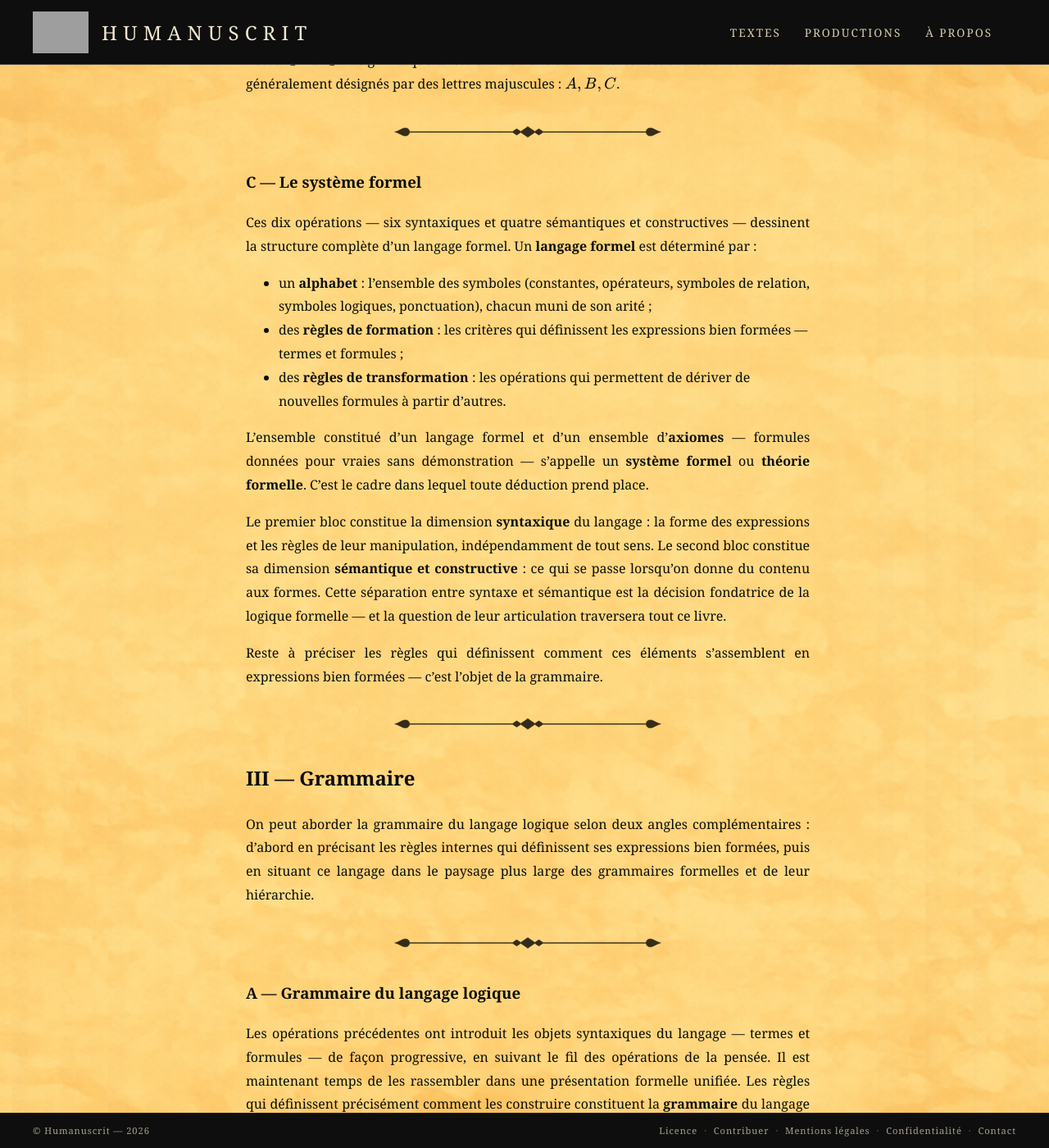
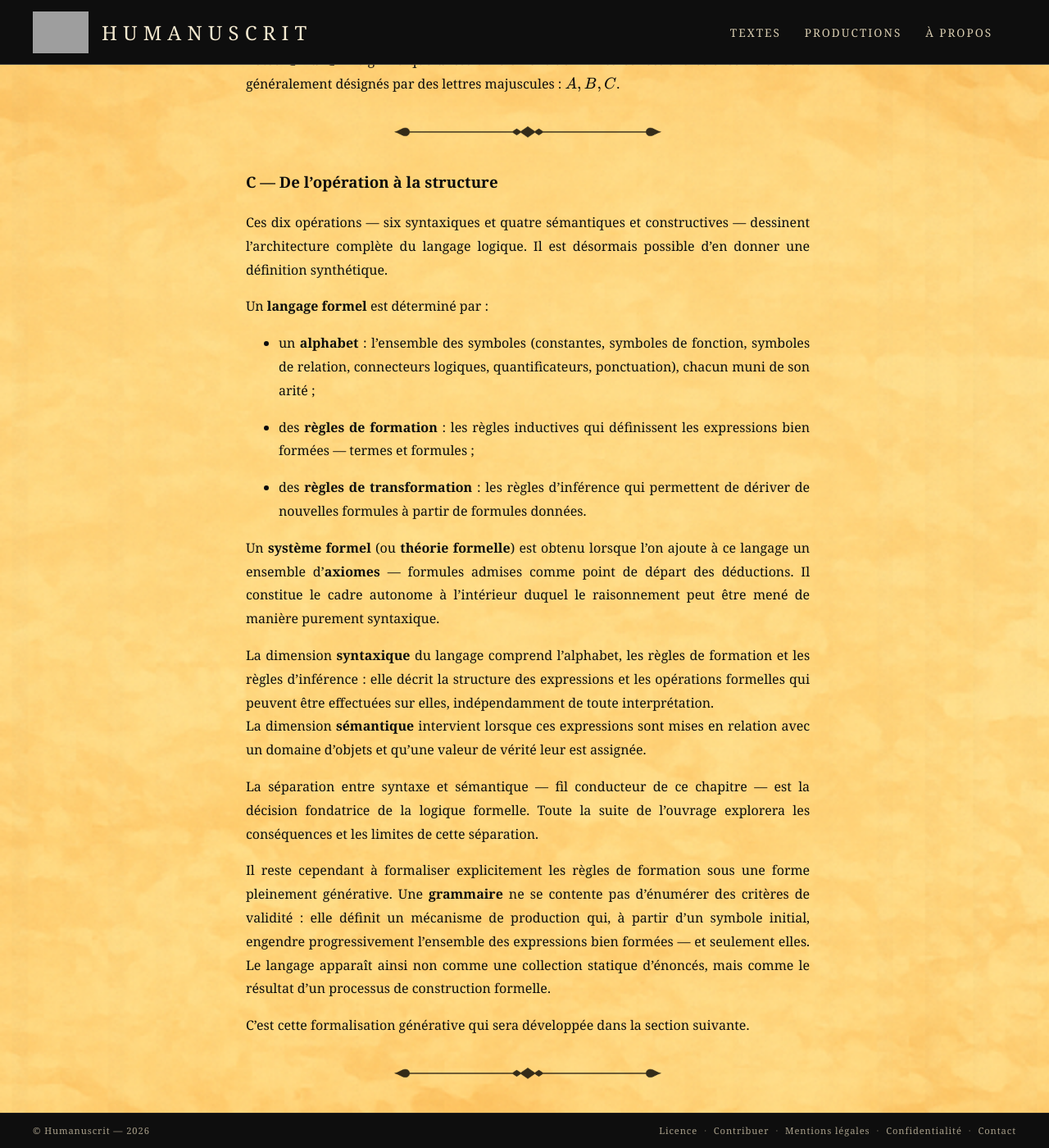
Before and after one commit to maxcarriere/humanuscrit, a Jekyll site: the page built from textes/reflexions/chap1_langage.md, in a window 1280 px wide and 1400 px high, scrolled down 10959 px. Shown: the whole window at 82% size. Built offline with Jekyll 4.4.1, drawn with Linux system fonts in a browser that asks for light colours; some of the changed text lies outside the part shown; grey boxes are pictures that could not be loaded.

```diff
--- a/textes/reflexions/chap1_langage.md
+++ b/textes/reflexions/chap1_langage.md
@@ -26,9 +26,9 @@ Un langage repose sur un **alphabet** : un ensemble de symboles distincts. La d
 
 Quelques exemples d'alphabets :
 
-- Arithmétique : $\\\{\ 0, 1, 2, \ldots, 9,\ +,\ \times,\ =,\ (,\ )\ \\ \}$
-- Logique : $\\\{\ p, q, r,\ \neg,\ \land,\ \lor,\ \rightarrow,\ (,\ )\ \\ \}$
-- Binaire : $\\\{\ 0, 1\ \\ \}$
+- Arithmétique : $\{\ 0, 1, 2, \ldots, 9,\ +,\ \times,\ =,\ (,\ )\ \}$
+- Logique : $\{\ p, q, r,\ \neg,\ \land,\ \lor,\ \rightarrow,\ (,\ )\ \}$
+- Binaire : $\{\ 0, 1\ \}$
 
 À partir de cet alphabet, on forme des **mots** (ou **expressions**) : des suites finies de symboles alignés de façon linéaire. $0 + 1$, $p \land q$, $01101$ sont des mots. La finitude est essentielle : ni l'humain ni la machine ne peuvent écrire ou lire un texte infini — ce n'est pas une contrainte arbitraire, mais le reflet d'une limite fondamentale de tout système de communication réel.
 
@@ -231,19 +231,28 @@ Cette forme de sélection est pour l'instant naïve : rien ne garantit que toute
 
 ---
 
-### C — Le système formel
+### C — De l’opération à la structure
 
-Ces dix opérations — six syntaxiques et quatre sémantiques et constructives — dessinent la structure complète d'un langage formel. Un **langage formel** est déterminé par :
+Ces dix opérations — six syntaxiques et quatre sémantiques et constructives — dessinent l’architecture complète du langage logique. Il est désormais possible d’en donner une définition synthétique.
 
-- un **alphabet** : l'ensemble des symboles (constantes, opérateurs, symboles de relation, symboles logiques, ponctuation), chacun muni de son arité ;
-- des **règles de formation** : les critères qui définissent les expressions bien formées — termes et formules ;
-- des **règles de transformation** : les opérations qui permettent de dériver de nouvelles formules à partir d'autres.
+Un **langage formel** est déterminé par :
 
-L'ensemble constitué d'un langage formel et d'un ensemble d'**axiomes** — formules données pour vraies sans démonstration — s'appelle un **système formel** ou **théorie formelle**. C'est le cadre dans lequel toute déduction prend place.
+- un **alphabet** : l’ensemble des symboles (constantes, symboles de fonction, symboles de relation, connecteurs logiques, quantificateurs, ponctuation), chacun muni de son arité ;
 
-Le premier bloc constitue la dimension **syntaxique** du langage : la forme des expressions et les règles de leur manipulation, indépendamment de tout sens. Le second bloc constitue sa dimension **sémantique et constructive** : ce qui se passe lorsqu'on donne du contenu aux formes. Cette séparation entre syntaxe et sémantique est la décision fondatrice de la logique formelle — et la question de leur articulation traversera tout ce livre.
+- des **règles de formation** : les règles inductives qui définissent les expressions bien formées — termes et formules ;
 
-Reste à préciser les règles qui définissent comment ces éléments s'assemblent en expressions bien formées — c'est l'objet de la grammaire.
+- des **règles de transformation** : les règles d’inférence qui permettent de dériver de nouvelles formules à partir de formules données.
+
+Un **système formel** (ou **théorie formelle**) est obtenu lorsque l’on ajoute à ce langage un ensemble d’**axiomes** — formules admises comme point de départ des déductions. Il constitue le cadre autonome à l’intérieur duquel le raisonnement peut être mené de manière purement syntaxique.
+
+La dimension **syntaxique** du langage comprend l’alphabet, les règles de formation et les règles d’inférence : elle décrit la structure des expressions et les opérations formelles qui peuvent être effectuées sur elles, indépendamment de toute interprétation.
+La dimension **sémantique** intervient lorsque ces expressions sont mises en relation avec un domaine d’objets et qu’une valeur de vérité leur est assignée.
+
+La séparation entre syntaxe et sémantique — fil conducteur de ce chapitre — est la décision fondatrice de la logique formelle. Toute la suite de l’ouvrage explorera les conséquences et les limites de cette séparation.
+
+Il reste cependant à formaliser explicitement les règles de formation sous une forme pleinement générative. Une **grammaire** ne se contente pas d’énumérer des critères de validité : elle définit un mécanisme de production qui, à partir d’un symbole initial, engendre progressivement l’ensemble des expressions bien formées — et seulement elles. Le langage apparaît ainsi non comme une collection statique d’énoncés, mais comme le résultat d’un processus de construction formelle.
+
+C’est cette formalisation générative qui sera développée dans la section suivante.
 
 ---
 
@@ -436,11 +445,27 @@ On peut les comprendre intuitivement comme suit :
   Ce n'est plus une simple question de structure syntaxique :
   c'est un **processus de calcul général**.
 
+---
+
 Ces quatre classes sont strictement emboîtées :
 
 $Régulier ⊊ Hors-contexte ⊊ Contextuel ⊊ Récursivement \; énumérable$
 
-**Remarque.** Il est remarquable qu’une machine disposant de deux piles soit déjà équivalente à une machine de Turing.  Une seule pile permet de reconnaître les structures arborescentes (type 2) ;  deux piles suffisent à simuler une mémoire non bornée avec lecture et écriture.
+**Remarque.**
+
+Il est remarquable qu’une machine disposant de deux piles soit déjà équivalente à une machine de Turing.
+
+Une seule pile permet de reconnaître des structures arborescentes (langages hors-contexte) : on empile lors de l’ouverture d’une structure, on dépile lors de sa fermeture. La mémoire est hiérarchique et strictement imbriquée.
+
+Avec **deux piles**, on peut aller plus loin. On peut représenter une bande de calcul de la manière suivante :
+
+- la première pile contient les symboles situés à gauche de la position courante,
+
+- la seconde pile contient les symboles situés à droite.
+
+Déplacer la tête vers la droite revient à dépiler un symbole de la pile droite et à l’empiler sur la pile gauche ; déplacer vers la gauche effectue l’opération inverse. Écrire ou effacer correspond à modifier le sommet de l’une des piles.
+
+Ainsi, deux piles suffisent à simuler une mémoire linéaire non bornée avec lecture et écriture — c’est-à-dire la puissance d’une machine de Turing.
 
 ---
 
```
